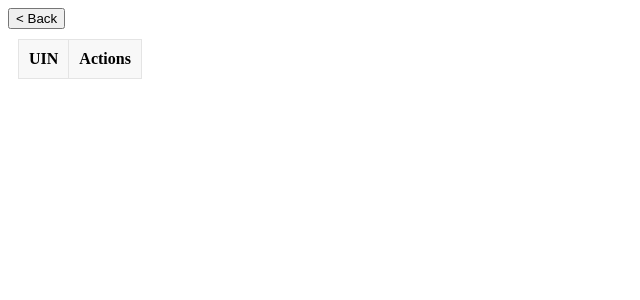
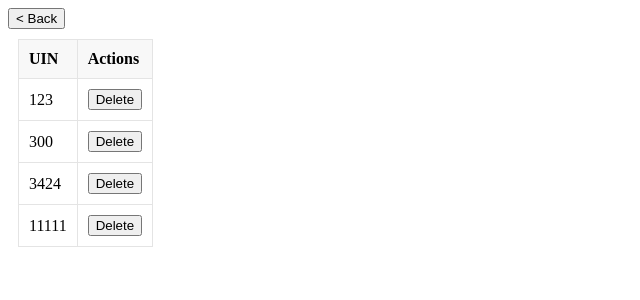
Before and after one commit to freddypadronscarton/CSCE310_Project, a Flask app: page /admin/attendee_control/1 in a window 1280 px wide. Shown: the top 300 px of the page, without its empty margins (0-640 px from the left). Run offline with Flask 3, Linux system fonts and the light colour scheme; a user stored in the database is signed in; data comes from the database, SQL or seed files in the repository; both versions use the stored data as it was after the commit; lists and menus that the app fills with data are empty.

Commit message:
Finshed event tracking functionality

```diff
--- a/flaskapp/routes/admin.py
+++ b/flaskapp/routes/admin.py
@@ -273,29 +273,20 @@ def update_event(event_id):
     conn.close()
     return render_template("update_event.html", event=event)
 
-# ENDPOINT FOR NUMBER OF STUDENTS IN ATTENDANCE OF AN EVENT *** FIX THIS ***
-@admin_bp.route('/event_attendance/<int:event_id>', methods=['GET'])
-@login_required
-def event_attendance(event_id):
-    conn = get_db_connection()
-    event_attendance = get_event_attendance(conn, event_id)
-    conn.close()
-    return render_template("admin/admin_view_events.html", event_attendance=event_attendance)
-
-# ENDPOINT FOR ADMIN ATTENDEE CONTROL *** FIX THIS ***
+# ENDPOINT FOR ADMIN ATTENDEE CONTROL
 @admin_bp.route('/attendee_control/<int:event_id>', methods=['GET', 'POST'])
 @login_required
 def attendee_control(event_id):
     conn = get_db_connection()
+    event_attendance = get_students_by_event(conn, event_id)
     if (request.method == 'POST'):
         get_students_by_event(conn, event_id)
         conn.close()
-        return redirect(url_for('admin_bp.admin_attendee_control'))
-    event_attendance = get_event_attendance(conn, event_id)
+        return render_template("admin/admin_attendee_control.html", event_attendance=event_attendance)
     conn.close()
     return render_template("admin/admin_attendee_control.html", event_attendance=event_attendance)
 
-# ENDPOINT FOR ADMIN TO ADD ATTENDEES TO AN EVENT *** FIX THIS ***
+# ENDPOINT FOR ADMIN TO ADD ATTENDEES TO AN EVENT
 @admin_bp.route('/add_attendee/<int:event_id>', methods=['GET', 'POST'])
 @login_required
 def add_attendee(event_id):
@@ -303,10 +294,19 @@ def add_attendee(event_id):
     if (request.method == 'POST'):
         add_student_to_event(conn, event_id, request.form["UIN"])
         conn.close()
-        return redirect(url_for('admin_bp.admin_attendee_control'))
+        return redirect(url_for('admin_bp.attendee_control', event_id=event_id))
     event_attendance = get_event_attendance(conn, event_id)
     conn.close()
     return render_template("admin/admin_attendee_control.html", event_attendance=event_attendance)
+
+# ENDPOINT FOR ADMIN TO REMOVE ATTENDEES FROM AN EVENT
+@admin_bp.route('/delete_attendee/<int:event_id>/<int:UIN>', methods=['DELETE'])
+@login_required
+def delete_attendee(event_id, UIN):
+    conn = get_db_connection()
+    delete_attendee_backend(conn, event_id, UIN)
+    conn.close()
+    return jsonify({"success": "attendee deleted"})
 
 
 @admin_bp.route('/get_report/<int:program_num>')
--- a/flaskapp/templates/admin/admin_attendee_control.html
+++ b/flaskapp/templates/admin/admin_attendee_control.html
@@ -17,23 +17,24 @@
             <th>UIN</th>
             <th>Actions</th>
         </tr>
-        {% for attendee in attendees %}
+        {% for attendee in event_attendance %}
         <tr>
             <td>{{attendee.UIN}}</td>
 
             <td>
-                <button onclick="deleteAttendee({{attendee.UIN}})">Delete</button>
+                <button onclick="deleteAttendee({{attendee.event_id}}, {{attendee.UIN}})">Delete</button>
             </td>
         {% endfor %}
     </table>
     <script>
-        function deleteAttendee(UIN) {
+        function deleteAttendee(event_id, UIN) {
             $.ajax({
-                url: `/admin/delete_attendee/${UIN}`,
-                method: 'POST',
+                url: `/admin/delete_attendee/${event_id}/${UIN}`,
+                method: 'DELETE',
                 contentType: 'application/json',
                 data: JSON.stringify({
-                    "UIN": parseInt(UIN)
+                    "UIN": parseInt(UIN),
+                    "event_id": parseInt(event_id)
                 }),
                 success: function(response) {
                     window.location.reload();
--- a/flaskapp/templates/admin/admin_view_events.html
+++ b/flaskapp/templates/admin/admin_view_events.html
@@ -21,7 +21,6 @@
         <th>Location</th>
         <th>End Date</th>
         <th>Event Type</th>
-        <th>Number of Attendees</th>
         <th>Add Attendee</th>
         <th>Actions</th>
     </tr>
@@ -34,10 +33,9 @@
         <td>{{event.location}}</td>
         <td>{{event.end_date}}</td>
         <td>{{event.event_type}}</td>
-        <td>{{event_attendence}}</td>
         <td>
-            <form onsubmit="addAttendee({{event.event_id, event.UIN}})">
-                <input type="text" name="adding" placeholder="UIN">
+            <form method="POST" action="/admin/add_attendee/{{event.event_id}}">
+                <input type="text" id="UIN" name="UIN" placeholder="UIN">
                 <button type="submit">Add</button>
             </form>
         </td>
--- a/flaskapp/util/Events.py
+++ b/flaskapp/util/Events.py
@@ -36,3 +36,8 @@ def get_event_attendance(conn, Event_ID):
 def add_student_to_event(conn, Event_ID, UIN):
     conn.execute('INSERT INTO Event_Tracking (Event_ID, UIN) VALUES (?, ?)', (Event_ID, UIN))
     conn.commit()
+
+# REMOVE STUDENT FROM EVENT
+def delete_attendee_backend(conn, Event_ID, UIN):
+    conn.execute('DELETE FROM Event_Tracking WHERE Event_ID=? AND UIN=?', (Event_ID, UIN))
+    conn.commit()
```
Also changed, not shown: flaskapp/database.db, 2 other files.
